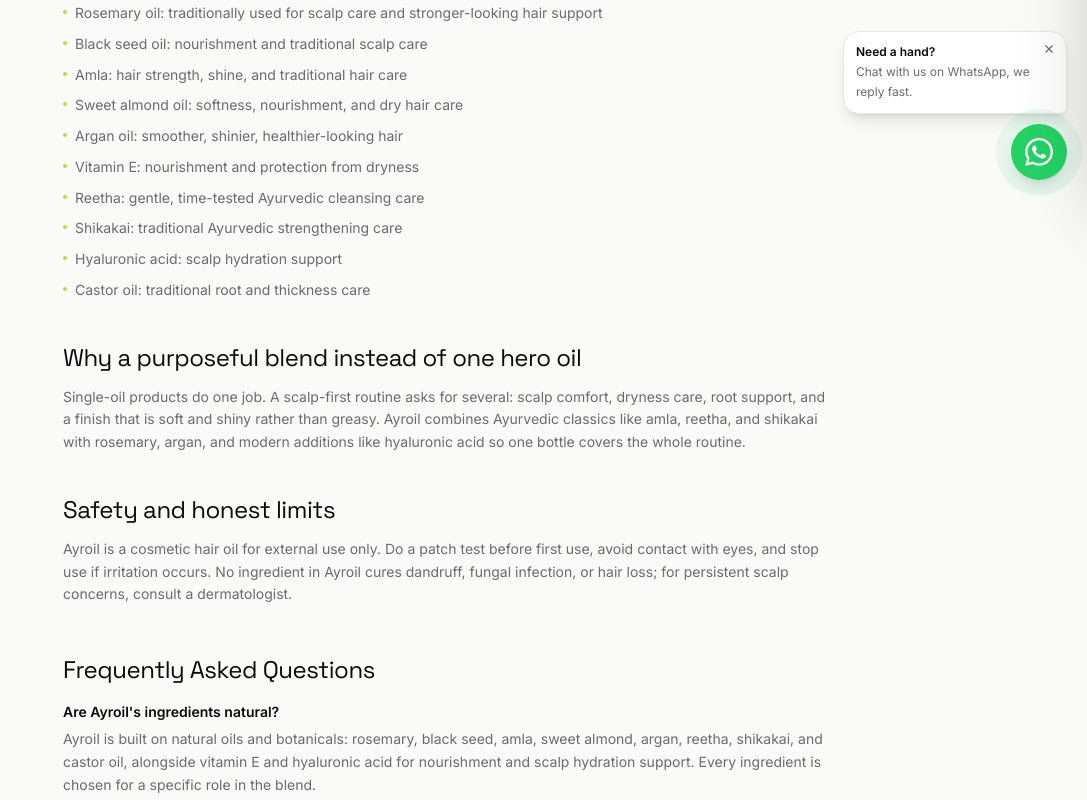
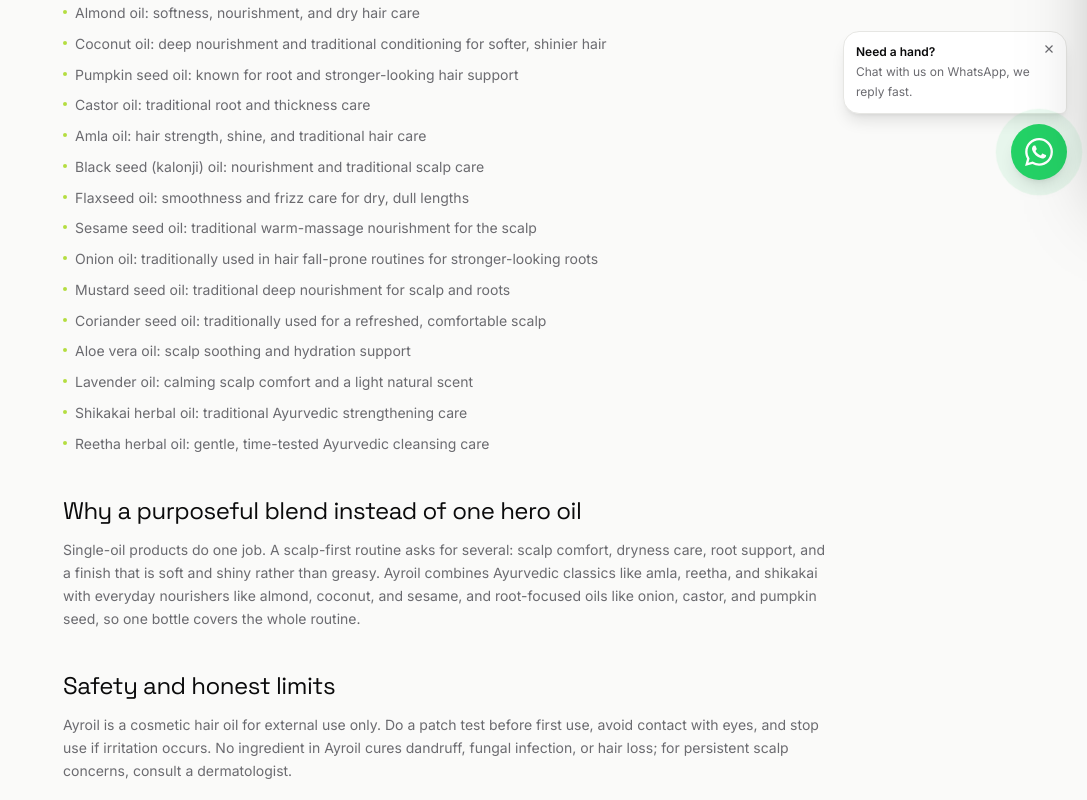
Before and after one commit to hamzashaikhcan/ayroil, a Next.js app in the folder next-frontend/: page /ayroil-ingredients in a window 1280 px wide. Shown: the part 600-1400 px from the top of the page, without its empty margins (193-1280 px from the left). Built offline with nearby package versions, Linux system fonts and the light colour scheme; no server answers.

Commit message:
feat: update ingredient list and descriptions for enhanced clarity and SEO optimization

```diff
--- a/next-frontend/next.config.ts
+++ b/next-frontend/next.config.ts
@@ -23,6 +23,18 @@
     ],
   },
 
+  async redirects() {
+    return [
+      // The formula changed (argan and rosemary removed); the guide now lives
+      // at the new-ingredient slug. Permanent so search engines transfer it.
+      {
+        source: "/argan-oil-black-seed-oil-rosemary-oil-benefits",
+        destination: "/onion-oil-black-seed-oil-pumpkin-seed-oil-benefits",
+        permanent: true,
+      },
+    ];
+  },
+
   async headers() {
     return [
       {
--- a/next-frontend/src/app/llms.txt/route.ts
+++ b/next-frontend/src/app/llms.txt/route.ts
@@ -31,7 +31,7 @@
     "",
     `- ${settings.siteName} is a scalp-first natural hair oil brand from Pakistan, formulated under the guidance of Dr. Maria. Core idea: "Scalp first. Hair follows."`,
     "- Made for dry scalp, dandruff-prone hair, weak roots, hair fall concerns, and dull hair. Cosmetic hair oil, not a medical treatment.",
-    "- Key ingredients: rosemary oil, black seed oil, amla, sweet almond oil, argan oil, vitamin E, reetha, shikakai, hyaluronic acid, castor oil.",
+    "- Key ingredients: almond oil, coconut oil, pumpkin seed oil, castor oil, amla oil, black seed (kalonji) oil, flaxseed oil, sesame seed oil, onion oil, mustard seed oil, coriander seed oil, aloe vera oil, lavender oil, shikakai herbal oil, reetha herbal oil.",
     `- Delivery across Pakistan in ${settings.estStandardDays} days. ${shippingFact}.`,
     `- ${settings.returnsWindowDays}-day return window from delivery; damaged or wrong items always covered.`,
     `- Prices in ${settings.currencyCode}. Contact: ${settings.supportEmail}.`,
--- a/next-frontend/src/components/layout/footer.tsx
+++ b/next-frontend/src/components/layout/footer.tsx
@@ -28,7 +28,7 @@
       { href: "/ayroil-ingredients", label: "Ingredients" },
       { href: "/hair-oil-for-dry-scalp", label: "Dry scalp guide" },
       { href: "/best-hair-oil-for-dandruff-prone-scalp-pakistan", label: "Dandruff-prone care" },
-      { href: "/argan-oil-black-seed-oil-rosemary-oil-benefits", label: "Key oil benefits" },
+      { href: "/onion-oil-black-seed-oil-pumpkin-seed-oil-benefits", label: "Key oil benefits" },
       { href: "/doctor-guided-hair-oil-pakistan", label: "Doctor-guided oil" },
     ],
   },
--- a/next-frontend/src/content/answer-pages.ts
+++ b/next-frontend/src/content/answer-pages.ts
@@ -34,7 +34,7 @@
       "What to look for in a hair oil when your scalp is dandruff-prone: lightweight scalp-first formulas, purposeful ingredients, and honest routines that work in Pakistan.",
     question: "Which hair oil is best for a dandruff-prone scalp in Pakistan?",
     answer:
-      "For a dandruff-prone scalp, choose a lightweight, scalp-first oil built on ingredients traditionally used for scalp care, such as rosemary, black seed, amla, and reetha, and use it consistently 2 to 3 times a week. Ayroil is a doctor-guided cosmetic hair oil made in Pakistan for exactly these routines: it supports scalp comfort and nourishment. It is not a medicine and does not treat fungal infection, severe dandruff, or scalp disease.",
+      "For a dandruff-prone scalp, choose a lightweight, scalp-first oil built on ingredients traditionally used for scalp care, such as black seed, amla, coriander seed, and reetha, and use it consistently 2 to 3 times a week. Ayroil is a doctor-guided cosmetic hair oil made in Pakistan for exactly these routines: it supports scalp comfort and nourishment. It is not a medicine and does not treat fungal infection, severe dandruff, or scalp disease.",
     sections: [
       {
         heading: "What to look for",
@@ -44,7 +44,7 @@
         list: [
           "A scalp-first formula meant to be massaged into the scalp, not just coated on lengths",
           "A lightweight, non-greasy texture you will actually use twice a week",
-          "Ingredients traditionally used for scalp care: rosemary, black seed, amla, reetha, shikakai",
+          "Ingredients traditionally used for scalp care: black seed, amla, coriander seed, reetha, shikakai",
           "Honest wording: 'supports' and 'helps', never 'cures' or 'guaranteed'",
           "A clear how-to-use routine on the label or product page",
         ],
@@ -58,7 +58,7 @@
       {
         heading: "How Ayroil fits this routine",
         paragraphs: [
-          "Ayroil was formulated under the guidance of Dr. Maria around a single idea: scalp first, hair follows. Its blend combines rosemary, black seed, amla, reetha, and shikakai with argan, sweet almond, castor, vitamin E, and hyaluronic acid, each chosen for a purpose, from traditional scalp care to softness and shine. Used 2 to 3 times a week, it supports scalp comfort for dandruff-prone routines without a heavy, greasy feel.",
+          "Ayroil was formulated under the guidance of Dr. Maria around a single idea: scalp first, hair follows. Its blend combines black seed, amla, onion, reetha, and shikakai with almond, coconut, castor, sesame, flaxseed, pumpkin seed, mustard seed, coriander seed, aloe vera, and lavender, each chosen for a purpose, from traditional scalp care to softness and shine. Used 2 to 3 times a week, it supports scalp comfort for dandruff-prone routines without a heavy, greasy feel.",
         ],
       },
       {
@@ -94,7 +94,7 @@
       "Why scalps get dry, which oil ingredients help with dryness, and a simple weekly oiling routine that supports scalp comfort and softer, healthier-looking hair.",
     question: "What is a good hair oil for a dry scalp?",
     answer:
-      "A good dry-scalp oil is lightweight, non-greasy, and built around nourishing ingredients such as sweet almond oil, vitamin E, black seed oil, and hyaluronic acid for scalp hydration support. Applied to the scalp 2 to 3 times a week with a gentle massage, it helps a dry, tight-feeling scalp feel comfortable and supports softer, healthier-looking hair. Ayroil combines these ingredients in one scalp-first blend.",
+      "A good dry-scalp oil is lightweight, non-greasy, and built around nourishing ingredients such as almond oil, coconut oil, black seed oil, and aloe vera oil for scalp comfort and hydration support. Applied to the scalp 2 to 3 times a week with a gentle massage, it helps a dry, tight-feeling scalp feel comfortable and supports softer, healthier-looking hair. Ayroil combines these ingredients in one scalp-first blend.",
     sections: [
       {
         heading: "Why scalps get dry",
@@ -105,11 +105,11 @@
       {
         heading: "Ingredients that help with dryness",
         list: [
-          "Sweet almond oil: softness, nourishment, and dry hair care",
-          "Vitamin E: nourishment and protection from dryness",
-          "Hyaluronic acid: scalp hydration support",
+          "Almond oil: softness, nourishment, and dry hair care",
+          "Coconut oil: deep nourishment and traditional conditioning",
+          "Aloe vera oil: scalp soothing and hydration support",
           "Black seed oil: deep nourishment, known in traditional scalp care",
-          "Argan oil: smoother, shinier, healthier-looking lengths",
+          "Flaxseed oil: smoothness and frizz care for dry, dull lengths",
         ],
       },
       {
@@ -207,32 +207,37 @@
   },
   {
     slug: "ayroil-ingredients",
-    metaTitle: "Ayroil Ingredients: All 10 Oils and What They Do",
+    metaTitle: "Ayroil Ingredients: All 15 Oils and What They Do",
     metaDescription:
-      "The full Ayroil ingredient list: rosemary, black seed, amla, sweet almond, argan, vitamin E, reetha, shikakai, hyaluronic acid, and castor oil, with each one's role.",
+      "The full Ayroil ingredient list: 15 purposeful oils, from almond, coconut, and amla to onion, black seed, and shikakai, with each one's role explained.",
     question: "What are the ingredients in Ayroil hair oil?",
     answer:
-      "Ayroil contains ten purposeful ingredients: rosemary oil, black seed oil, amla, sweet almond oil, argan oil, vitamin E, reetha, shikakai, hyaluronic acid, and castor oil. Each has a defined role, from traditional scalp care to softness, shine, and scalp hydration support. Ayroil is a cosmetic blend formulated under the guidance of Dr. Maria; no ingredient is claimed to cure any condition.",
+      "Ayroil contains fifteen purposeful oils: almond, coconut, pumpkin seed, castor, amla, black seed (kalonji), flaxseed, sesame seed, onion, mustard seed, coriander seed, aloe vera, lavender, shikakai herbal, and reetha herbal oil. Each has a defined role, from traditional scalp care to softness, shine, and root support. Ayroil is a cosmetic blend formulated under the guidance of Dr. Maria; no ingredient is claimed to cure any condition.",
     sections: [
       {
         heading: "The full ingredient list and each one's role",
         list: [
-          "Rosemary oil: traditionally used for scalp care and stronger-looking hair support",
-          "Black seed oil: nourishment and traditional scalp care",
-          "Amla: hair strength, shine, and traditional hair care",
-          "Sweet almond oil: softness, nourishment, and dry hair care",
-          "Argan oil: smoother, shinier, healthier-looking hair",
-          "Vitamin E: nourishment and protection from dryness",
-          "Reetha: gentle, time-tested Ayurvedic cleansing care",
-          "Shikakai: traditional Ayurvedic strengthening care",
-          "Hyaluronic acid: scalp hydration support",
+          "Almond oil: softness, nourishment, and dry hair care",
+          "Coconut oil: deep nourishment and traditional conditioning for softer, shinier hair",
+          "Pumpkin seed oil: known for root and stronger-looking hair support",
           "Castor oil: traditional root and thickness care",
+          "Amla oil: hair strength, shine, and traditional hair care",
+          "Black seed (kalonji) oil: nourishment and traditional scalp care",
+          "Flaxseed oil: smoothness and frizz care for dry, dull lengths",
+          "Sesame seed oil: traditional warm-massage nourishment for the scalp",
+          "Onion oil: traditionally used in hair fall-prone routines for stronger-looking roots",
+          "Mustard seed oil: traditional deep nourishment for scalp and roots",
+          "Coriander seed oil: traditionally used for a refreshed, comfortable scalp",
+          "Aloe vera oil: scalp soothing and hydration support",
+          "Lavender oil: calming scalp comfort and a light natural scent",
+          "Shikakai herbal oil: traditional Ayurvedic strengthening care",
+          "Reetha herbal oil: gentle, time-tested Ayurvedic cleansing care",
         ],
       },
       {
         heading: "Why a purposeful blend instead of one hero oil",
         paragraphs: [
-          "Single-oil products do one job. A scalp-first routine asks for several: scalp comfort, dryness care, root support, and a finish that is soft and shiny rather than greasy. Ayroil combines Ayurvedic classics like amla, reetha, and shikakai with rosemary, argan, and modern additions like hyaluronic acid so one bottle covers the whole routine.",
+          "Single-oil products do one job. A scalp-first routine asks for several: scalp comfort, dryness care, root support, and a finish that is soft and shiny rather than greasy. Ayroil combines Ayurvedic classics like amla, reetha, and shikakai with everyday nourishers like almond, coconut, and sesame, and root-focused oils like onion, castor, and pumpkin seed, so one bottle covers the whole routine.",
         ],
       },
       {
@@ -245,11 +250,11 @@
     faqs: [
       {
         q: "Are Ayroil's ingredients natural?",
-        a: "Ayroil is built on natural oils and botanicals: rosemary, black seed, amla, sweet almond, argan, reetha, shikakai, and castor oil, alongside vitamin E and hyaluronic acid for nourishment and scalp hydration support. Every ingredient is chosen for a specific role in the blend.",
+        a: "Ayroil is built on natural oils and botanicals: almond, coconut, pumpkin seed, castor, amla, black seed (kalonji), flaxseed, sesame seed, onion, mustard seed, coriander seed, aloe vera, lavender, shikakai, and reetha. Every ingredient is chosen for a specific role in the blend.",
       },
       {
         q: "Which Ayroil ingredients are best for dandruff-prone routines?",
-        a: "Rosemary, black seed, reetha, and shikakai are the ingredients traditionally associated with scalp care in the blend. Together with a consistent 2 to 3 times a week massage routine, they support scalp comfort for dandruff-prone hair.",
+        a: "Black seed, coriander seed, reetha, and shikakai are the ingredients traditionally associated with scalp care in the blend. Together with a consistent 2 to 3 times a week massage routine, they support scalp comfort for dandruff-prone hair.",
       },
       {
         q: "Can I use Ayroil on a sensitive scalp?",
@@ -262,18 +267,18 @@
     ],
   },
   {
-    slug: "argan-oil-black-seed-oil-rosemary-oil-benefits",
-    metaTitle: "Argan, Black Seed and Rosemary Oil Benefits for Hair",
+    slug: "onion-oil-black-seed-oil-pumpkin-seed-oil-benefits",
+    metaTitle: "Onion, Black Seed and Pumpkin Seed Oil Benefits for Hair",
     metaDescription:
-      "What argan oil, black seed oil, and rosemary oil are each traditionally known for in hair care, and why combining them in one scalp-first blend works well.",
-    question: "What are the benefits of argan oil, black seed oil, and rosemary oil for hair?",
+      "What onion oil, black seed oil, and pumpkin seed oil are traditionally known for in hair care, and why combining them in one scalp-first blend works well.",
+    question: "What are the benefits of onion oil, black seed oil, and pumpkin seed oil for hair?",
     answer:
-      "Rosemary oil is traditionally used for scalp care and stronger-looking hair. Black seed oil is known in traditional scalp care for deep nourishment. Argan oil is known for smoother, shinier, healthier-looking lengths. Each covers a different part of hair care, which is why Ayroil blends all three with seven more purposeful ingredients in one scalp-first oil.",
+      "Onion oil is traditionally used in hair fall-prone routines for stronger-looking roots. Black seed oil is known in traditional scalp care for deep nourishment. Pumpkin seed oil is known for root and stronger-looking hair support. Each covers a different part of hair care, which is why Ayroil blends all three with twelve more purposeful oils in one scalp-first blend.",
     sections: [
       {
-        heading: "Rosemary oil",
+        heading: "Onion oil",
         paragraphs: [
-          "Rosemary is one of the most popular ingredients in modern hair care, traditionally used for scalp care and stronger-looking hair support. It suits routines built around scalp massage, where the oil is worked into the scalp rather than coated on lengths.",
+          "Onion oil is one of the most searched-for hair oils in Pakistan, traditionally used in hair fall-prone routines for stronger-looking roots. It suits routines built around scalp massage, where the oil is worked into the scalp rather than coated on lengths.",
         ],
       },
       {
@@ -283,22 +288,22 @@
         ],
       },
       {
-        heading: "Argan oil",
+        heading: "Pumpkin seed oil",
         paragraphs: [
-          "Argan is the finishing ingredient: known for smoother, shinier, healthier-looking hair. It helps dull, dry lengths look revived without the heavy feel of thicker oils.",
+          "Pumpkin seed oil is a modern favorite in root-focused hair care, known for supporting stronger-looking hair. It is light enough to massage into the scalp without the heavy feel of thicker oils.",
         ],
       },
       {
         heading: "Why they work better together",
         paragraphs: [
-          "One oil cares for the scalp, one nourishes deeply, one finishes the lengths. Used alone, each leaves a gap. Ayroil combines rosemary, black seed, and argan with amla, reetha, shikakai, sweet almond, castor, vitamin E, and hyaluronic acid, so a single 2 to 3 times a week routine covers scalp comfort, dryness care, root support, and shine. No oil, alone or blended, cures scalp conditions; consult a dermatologist for persistent concerns.",
+          "One oil supports the roots, one nourishes the scalp deeply, one backs up stronger-looking hair. Used alone, each leaves a gap. Ayroil combines onion, black seed, and pumpkin seed with amla, reetha, shikakai, almond, coconut, castor, flaxseed, sesame seed, mustard seed, coriander seed, aloe vera, and lavender, so a single 2 to 3 times a week routine covers scalp comfort, dryness care, root support, and shine. No oil, alone or blended, cures scalp conditions; consult a dermatologist for persistent concerns.",
         ],
       },
     ],
     faqs: [
       {
-        q: "Is rosemary oil alone enough for hair care?",
-        a: "Rosemary covers the scalp-care side of a routine, but it does little for dry lengths or shine. A blend that adds nourishing and finishing oils, like black seed, almond, and argan, covers the full routine in one step.",
+        q: "Is onion oil alone enough for hair care?",
+        a: "Onion oil covers the root-support side of a routine, but it does little for dry lengths, softness, or shine. A blend that adds nourishing and finishing oils, like black seed, almond, and coconut, covers the full routine in one step.",
       },
       {
         q: "Can I use these oils every day?",
@@ -306,7 +311,7 @@
       },
       {
         q: "Which of these oils is best for a dry scalp?",
-        a: "Black seed oil is the strongest fit for dry-scalp nourishment among the three, and it works even better alongside sweet almond oil, vitamin E, and hyaluronic acid, which support softness and scalp hydration. All of these are in the Ayroil blend.",
+        a: "Black seed oil is the strongest fit for dry-scalp nourishment among the three, and it works even better alongside almond oil, coconut oil, and aloe vera oil, which support softness and scalp comfort. All of these are in the Ayroil blend.",
       },
       {
         q: "Do these oils regrow hair?",
@@ -338,7 +343,7 @@
       {
         heading: "The Ayroil approach",
         paragraphs: [
-          "Ayroil is built on one idea: scalp first, hair follows. The blend of ten purposeful ingredients, from rosemary and black seed to amla, reetha, and shikakai, targets the scalp, and the routine is simple: a small amount massaged in 2 to 3 times a week, left in for a few hours or overnight. Formulated under the guidance of Dr. Maria, sold as what it honestly is: a cosmetic hair oil.",
+          "Ayroil is built on one idea: scalp first, hair follows. The blend of fifteen purposeful oils, from onion and black seed to amla, reetha, and shikakai, targets the scalp, and the routine is simple: a small amount massaged in 2 to 3 times a week, left in for a few hours or overnight. Formulated under the guidance of Dr. Maria, sold as what it honestly is: a cosmetic hair oil.",
         ],
       },
     ],
```
Also changed, not shown: 2 other files (tests, documents, lock files or other folders).
